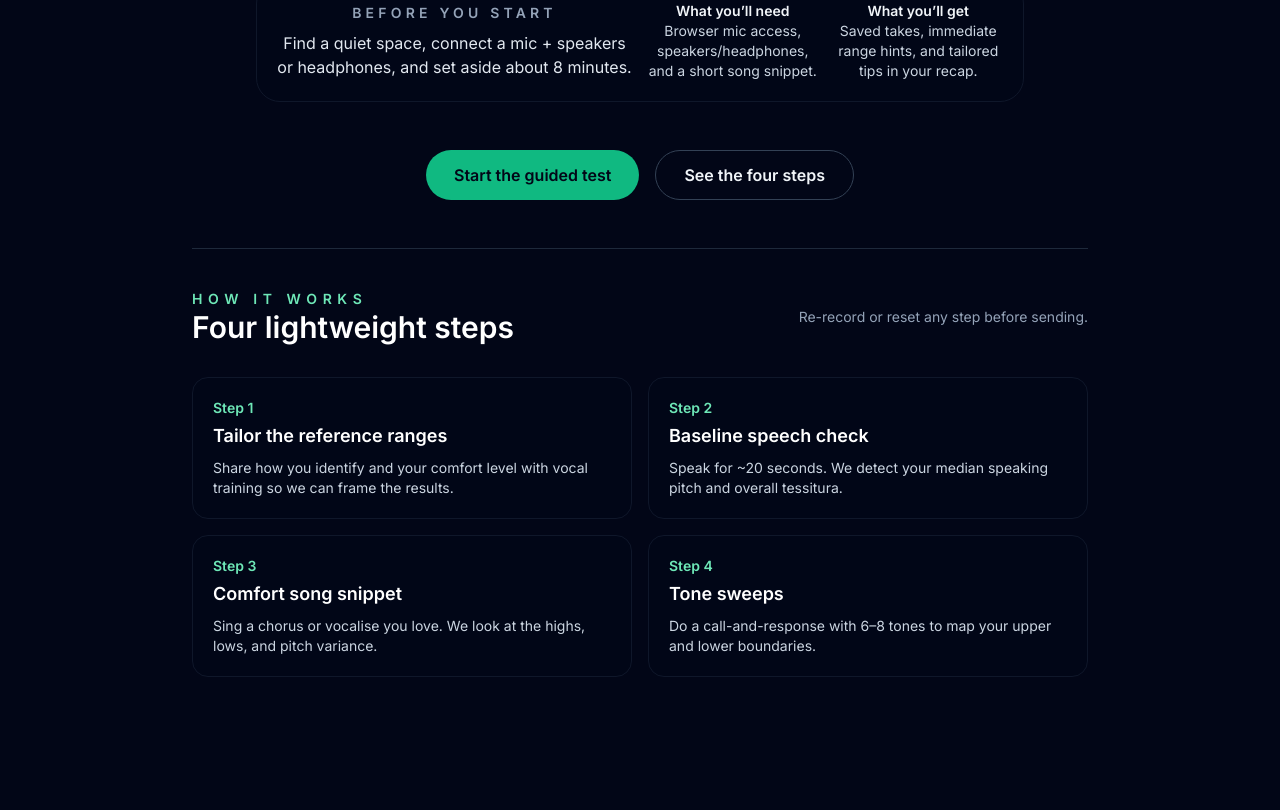
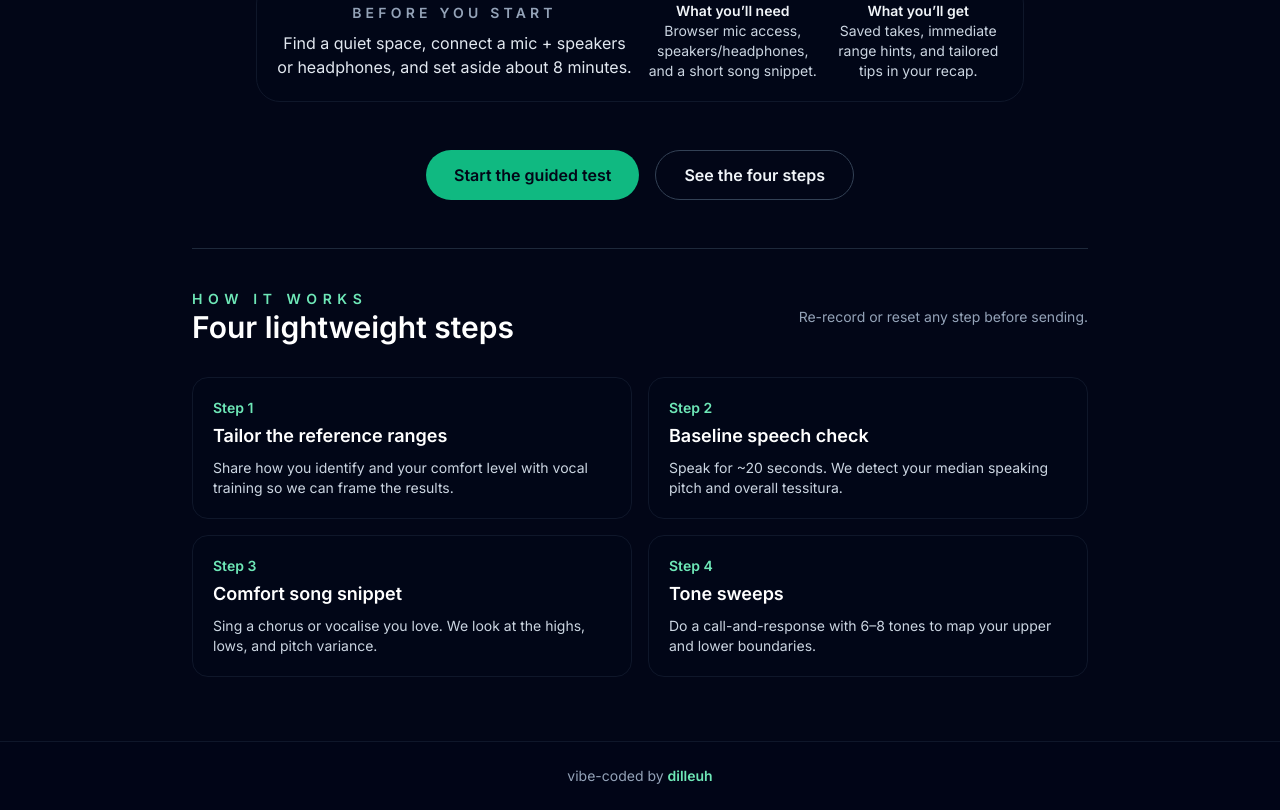
Before and after one commit to anindilla/vocal-ambitus, a Next.js app: page / in a window 1280 px wide. Shown: the part 556-1366 px from the top of the page. Before the commit the page ends 1297 px from the top, so only its background shows below. Built offline with nearby package versions, Linux system fonts and the light colour scheme.

Commit message:
Add footer attribution

```diff
--- a/src/app/layout.tsx
+++ b/src/app/layout.tsx
@@ -1,4 +1,5 @@
 import type { Metadata } from 'next';
+import Link from 'next/link';
 import { Inter } from 'next/font/google';
 import '@/app/globals.css';
 
@@ -18,7 +19,20 @@ export default function RootLayout({
   return (
     <html lang="en" className="h-full">
       <body className={`${inter.className} min-h-full bg-slate-950 text-slate-50`}>
-        {children}
+        <div className="flex min-h-screen flex-col">
+          <div className="flex-1">{children}</div>
+          <footer className="mt-auto border-t border-slate-900 bg-slate-950/80 py-6 text-center text-sm text-slate-400">
+            vibe-coded by{' '}
+            <Link
+              href="https://anindilla.com"
+              className="font-semibold text-emerald-300 transition hover:text-emerald-200"
+              target="_blank"
+              rel="noreferrer"
+            >
+              dilleuh
+            </Link>
+          </footer>
+        </div>
       </body>
     </html>
   );
```
